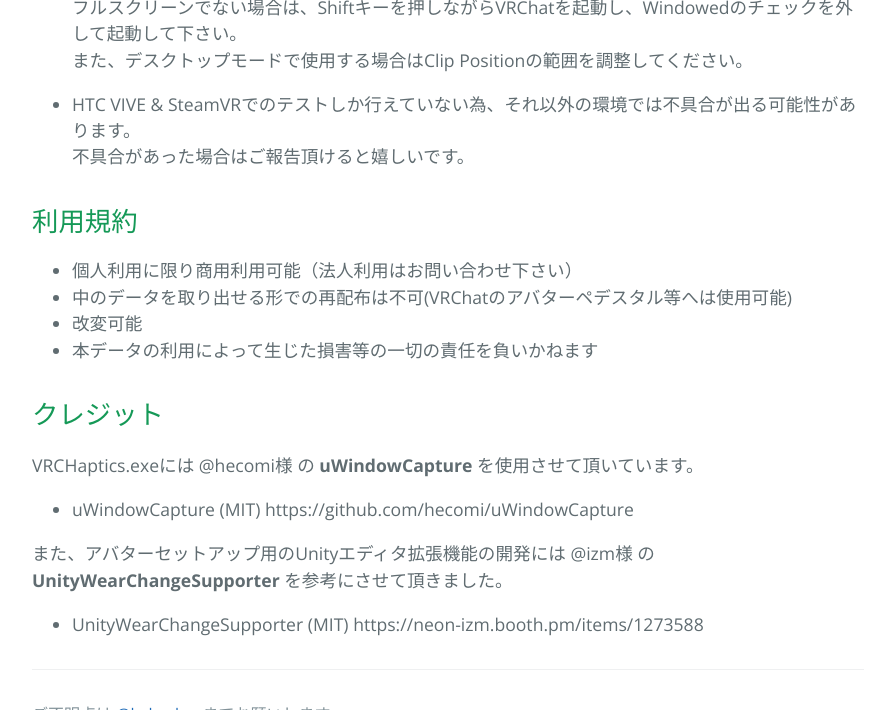
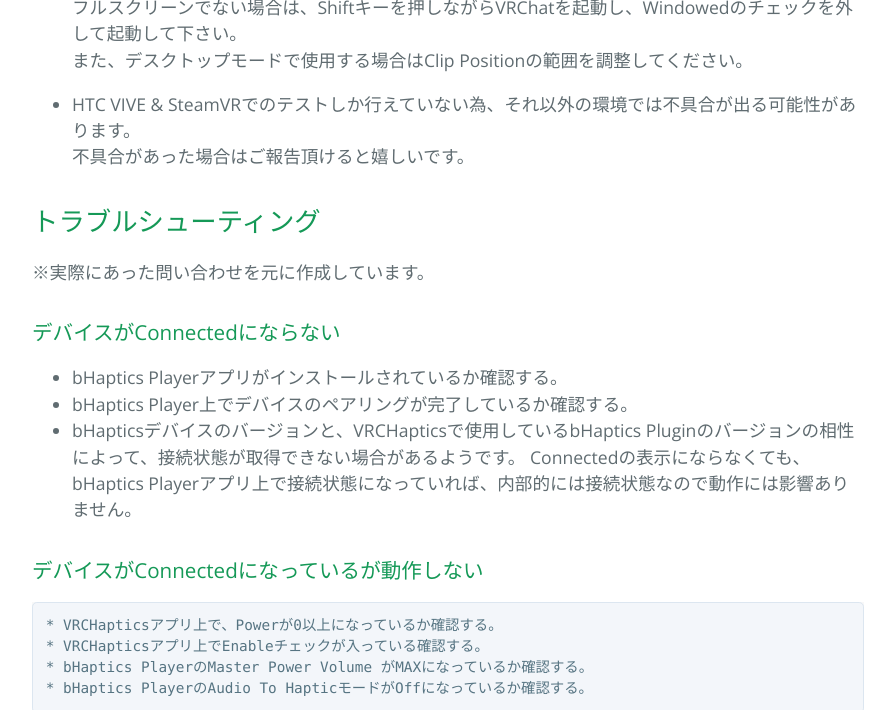
Before and after one commit to TsubokuLab/TsubokuLab.github.io, a Jekyll site: the page built from vrchaptics/index.md, in a window 1280 px wide and 1400 px high, scrolled down 20861 px. Shown: the top 710 px of the window, without its empty margins (192-1087 px from the left). Built offline with Jekyll 4.4.1, drawn with Linux system fonts in a browser that asks for light colours; some of the changed text lies outside the part shown; grey boxes are pictures that could not be loaded.

Commit message:
トラブルシューティング追加

```diff
--- a/vrchaptics/index.md
+++ b/vrchaptics/index.md
@@ -59,7 +59,7 @@
 | Tactosy for Hands | グローブ(両手) | 未対応       |
 | Tactosy for Feet  | 両足           | 未対応       |
 
-Tactosy for Hands及びTactosy for Feetの2種類はまだデバイスを入手出来ていないので  現在は未対応。
+Tactosy for Hands及びTactosy for Feetの2種類は、**2020年6月現在、対応作業中**です。
 
 ## 仕組み
 
@@ -277,12 +277,61 @@
 * HTC VIVE & SteamVRでのテストしか行えていない為、それ以外の環境では不具合が出る可能性があります。
   不具合があった場合はご報告頂けると嬉しいです。
 
+## トラブルシューティング
+
+※実際にあった問い合わせを元に作成しています。
+
+### デバイスがConnectedにならない
+
+* bHaptics Playerアプリがインストールされているか確認する。
+* bHaptics Player上でデバイスのペアリングが完了しているか確認する。
+* bHapticsデバイスのバージョンと、VRCHapticsで使用しているbHaptics Pluginのバージョンの相性によって、接続状態が取得できない場合があるようです。
+  Connectedの表示にならなくても、bHaptics Playerアプリ上で接続状態になっていれば、内部的には接続状態なので動作には影響ありません。
+
+### デバイスがConnectedになっているが動作しない
+
+	* VRCHapticsアプリ上で、Powerが0以上になっているか確認する。
+	* VRCHapticsアプリ上でEnableチェックが入っている確認する。
+	* bHaptics PlayerのMaster Power Volume がMAXになっているか確認する。
+	* bHaptics PlayerのAudio To HapticモードがOffになっているか確認する。
+
+![VRCHaptics_troubleshoot_01](C:\Users\tsubokura\Documents\Github\tsubokulab.github.io\vrchaptics\images\VRCHaptics_troubleshoot_01.png)
+
+### VRChat画面の左上の赤黒ヒットエリアが表示されない
+
+* VRChatが16:9の全画面表示で起動しているか確認。
+
+* VRCHaptics用にアバターセットアップが正常に完了しているか確認。
+
+* VRChat内でStreamCameraを使用していないか確認。
+
+* VRCHapticsHelperでアバターをセットアップすると、VRCHaptics_HeadJointが目線の0.3m前方に設定されます。
+  VRC_AvatarDescriptorで視点の設定をしていなかったり、アバターのScaleを変更している場合正しく目線の先に来ていない場合があります。
+  以下の画像を参考に、VRCHaptics_HeadJointの位置を目線の先に変更して下さい。
+
+  ![HeadJoint](C:\Users\tsubokura\Documents\Github\tsubokulab.github.io\vrchaptics\images\HeadJoint.png)
+
+## 既知の不具合
+
+* VRChatがUnity2018にアップデートした影響で、シェーダーキーワード256個制限関連の不具合が出る事がある。シェーダーを沢山使っているワールドや、人が沢山集まる場所での動作に影響が出る可能性。
+* アバターセットアップ用のVRCHapticsHelperが、Unity2018ではセットアップ時にエラーが出る。次回更新まではUnity2017を使用して下さい。
+* SteamVRのHMD解像度を変更すると、赤黒ヒットエリアのサイズも変わってしまいます。
+  現状はClipPositionの調整で対応して下さい。
+
 ## 利用規約
 
 * 個人利用に限り商用利用可能（法人利用はお問い合わせ下さい）
 * 中のデータを取り出せる形での再配布は不可(VRChatのアバターペデスタル等へは使用可能)
 * 改変可能
 * 本データの利用によって生じた損害等の一切の責任を負いかねます
+
+## VRCHaptics利用者コミュニティ
+
+有志のVRCHapticsユーザーが作ってくれたDiscordサーバーがあります。
+情報交換などはこちらへどうぞ。
+
+* 触覚スーツ愛好会
+  https://discord.gg/FHZ2nbF
 
 ## クレジット
 
```
Also changed, not shown: vrchaptics/images/HeadJoint.png (added), vrchaptics/images/VRCHaptics_troubleshoot_01.png (added).
